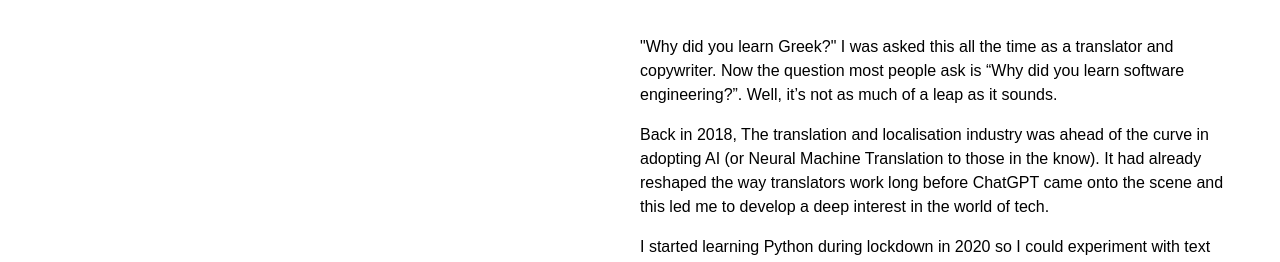
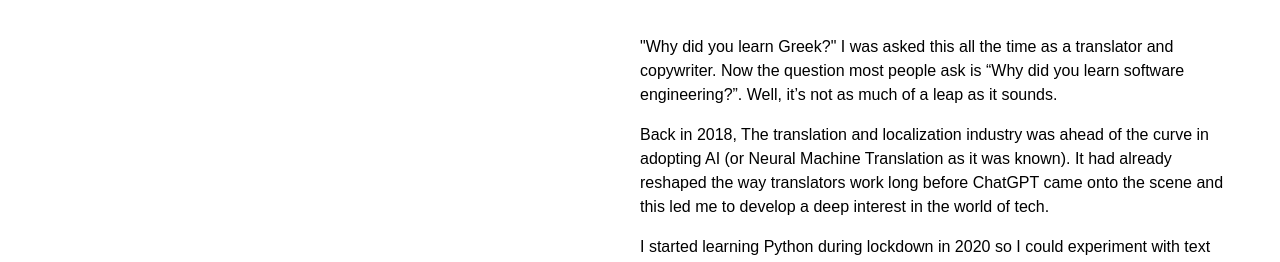
Before and after one commit to KatieHill-Fr-Gr/portfolio-frontend, a React (Vite) app: page /about in a window 1280 px wide. Shown: the part 2700-2962 px from the top of the page. Built offline with nearby package versions, Linux system fonts and the light colour scheme; no server answers; a web font is replaced by a local one.

Commit message:
Copy update

```diff
--- a/src/components/About/About.jsx
+++ b/src/components/About/About.jsx
@@ -268,7 +268,7 @@ const About = () => {
                                 <img src={profileIMG2} alt="About image" />
                             </div>
                                 <p> "Why did you learn Greek?" I was asked this all the time as a translator and copywriter. Now the question most people ask is “Why did you learn software engineering?”. Well, it’s not as much of a leap as it sounds. </p>
-                                <p> Back in 2018, The translation and localisation industry was ahead of the curve in adopting AI (or Neural Machine Translation to those in the know). It had already reshaped the way translators work long before ChatGPT came onto the scene and this led me to develop a deep interest in the world of tech. </p>
+                                <p> Back in 2018, The translation and localization industry was ahead of the curve in adopting AI (or Neural Machine Translation as it was known). It had already reshaped the way translators work long before ChatGPT came onto the scene and this led me to develop a deep interest in the world of tech. </p>
                                 <p> I started learning Python during lockdown in 2020 so I could experiment with text analysis. Over the years I began coding more and more, until I eventually decided to retrain as a full-stack software engineer.</p>
                                 <p>My final project on the General Assembly software engineering bootcamp was a translation and project management app, which I’d been wanting to build for a while after wrestling with clunky software in my previous roles.  </p>
                                 <p> Finding creative solutions to business challenges is what drives me, along with a curiosity in how systems are designed, built, and maintained in production.</p>
```
